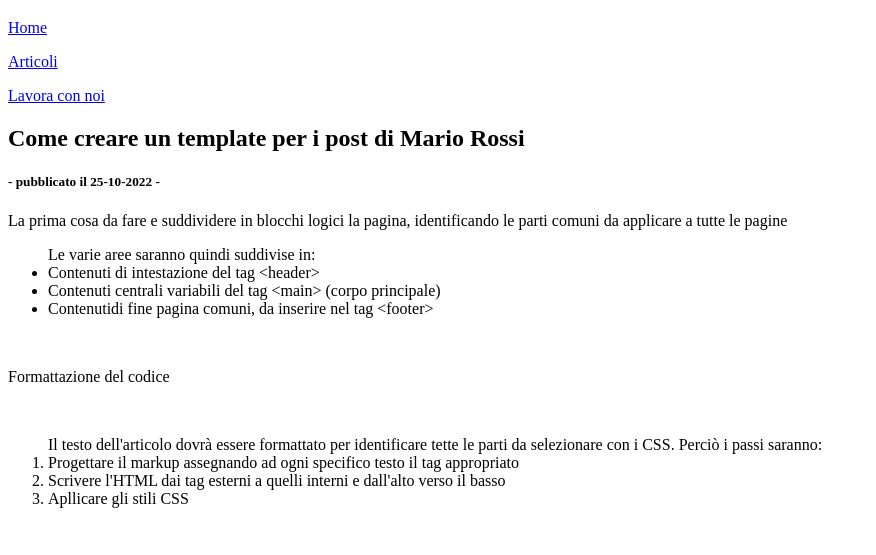
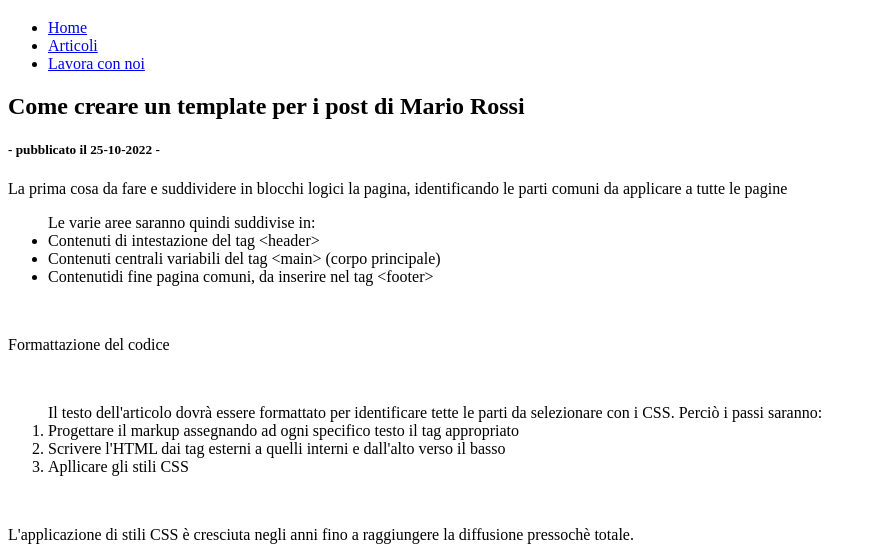
Before and after one commit to Massimiliano-D/D2-U1-EPICODE, a plain HTML site: page index.html in a window 1280 px wide. Shown: the part 196-751 px from the top of the page, without its empty margins (0-876 px from the left). Drawn offline with Linux system fonts and the light colour scheme.

Commit message:
change <nav> to <ul>

```diff
--- a/index.html
+++ b/index.html
@@ -14,11 +14,11 @@
       <img src="logo.svg" alt="logo EPICODE" />
       <h1>EPICODE - il blog dei developer</h1>
     </header>
-    <nav>
-      <p><a href="#">Home</a></p>
-      <p><a href="#">Articoli</a></p>
-      <p><a href="#">Lavora con noi</a></p>
-    </nav>
+    <ul>
+      <li><a href="#">Home</a></li>
+      <li><a href="#">Articoli</a></li>
+      <li><a href="#">Lavora con noi</a></li>
+    </ul>
     <main>
       <h2>Come creare un template per i post di Mario Rossi</h2>
       <h5>- pubblicato il 25-10-2022 -</h5>
```
